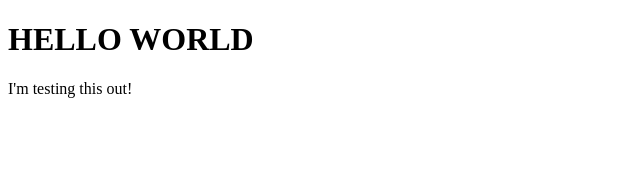
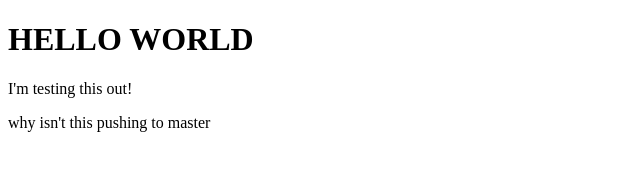
Before and after one commit to maxenblom/einblum.github.io, a plain HTML site: page index.html in a window 1280 px wide. Shown: the whole page, without its empty margins (0-640 px from the left). Drawn offline with Linux system fonts and the light colour scheme.

Commit message:
Update index.html
updated index

```diff
--- a/index.html
+++ b/index.html
@@ -3,5 +3,6 @@
 	<body>
 		<h1> HELLO WORLD </h1>
 		<p> I'm testing this out! </p>
+		<p> why isn't this pushing to master </p>
 	</body>
 </html>
```
